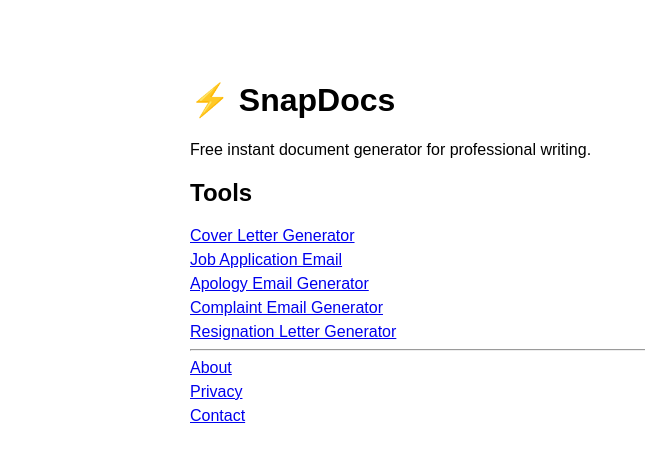
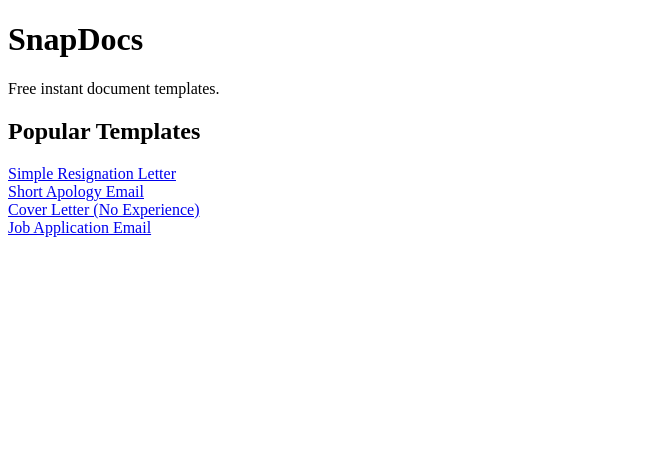
Before and after one commit to dannynuhi/instant-docs, a plain HTML site: page index.html in a window 1280 px wide. Shown: the whole page, without its empty margins (0-645 px from the left). Drawn offline with Linux system fonts and the light colour scheme.

Commit message:
SEO traffic expansion - long tail pages

```diff
--- a/index.html
+++ b/index.html
@@ -3,34 +3,19 @@
 <head>
   <meta charset="utf-8" />
   <meta name="viewport" content="width=device-width,initial-scale=1" />
-
-  <title>SnapDocs - Free Document Generator</title>
-  <meta name="description" content="Generate resumes, cover letters, job emails, resignation letters instantly." />
-
-  <style>
-    body { font-family: Arial; max-width: 900px; margin: 40px auto; padding: 20px; }
-    a { display:block; margin:6px 0; }
-  </style>
+  <title>SnapDocs - Free Document Templates</title>
 </head>
-
 <body>
 
-<h1>⚡ SnapDocs</h1>
-<p>Free instant document generator for professional writing.</p>
+<h1>SnapDocs</h1>
+<p>Free instant document templates.</p>
 
-<h2>Tools</h2>
+<h2>Popular Templates</h2>
 
-<a href="/cover-letter.html">Cover Letter Generator</a>
-<a href="/job-application.html">Job Application Email</a>
-<a href="/apology.html">Apology Email Generator</a>
-<a href="/complaint-email.html">Complaint Email Generator</a>
-<a href="/resignation.html">Resignation Letter Generator</a>
-
-<hr>
-
-<a href="/about.html">About</a>
-<a href="/privacy.html">Privacy</a>
-<a href="/contact.html">Contact</a>
+<a href="/simple-resignation-letter.html">Simple Resignation Letter</a><br>
+<a href="/short-apology-email.html">Short Apology Email</a><br>
+<a href="/no-experience-cover-letter.html">Cover Letter (No Experience)</a><br>
+<a href="/job-application.html">Job Application Email</a><br>
 
 </body>
 </html>
```
Also changed, not shown: no-experience-cover-letter.html (added, +21 -0 lines), short-apology-email.html (added, +21 -0 lines).
